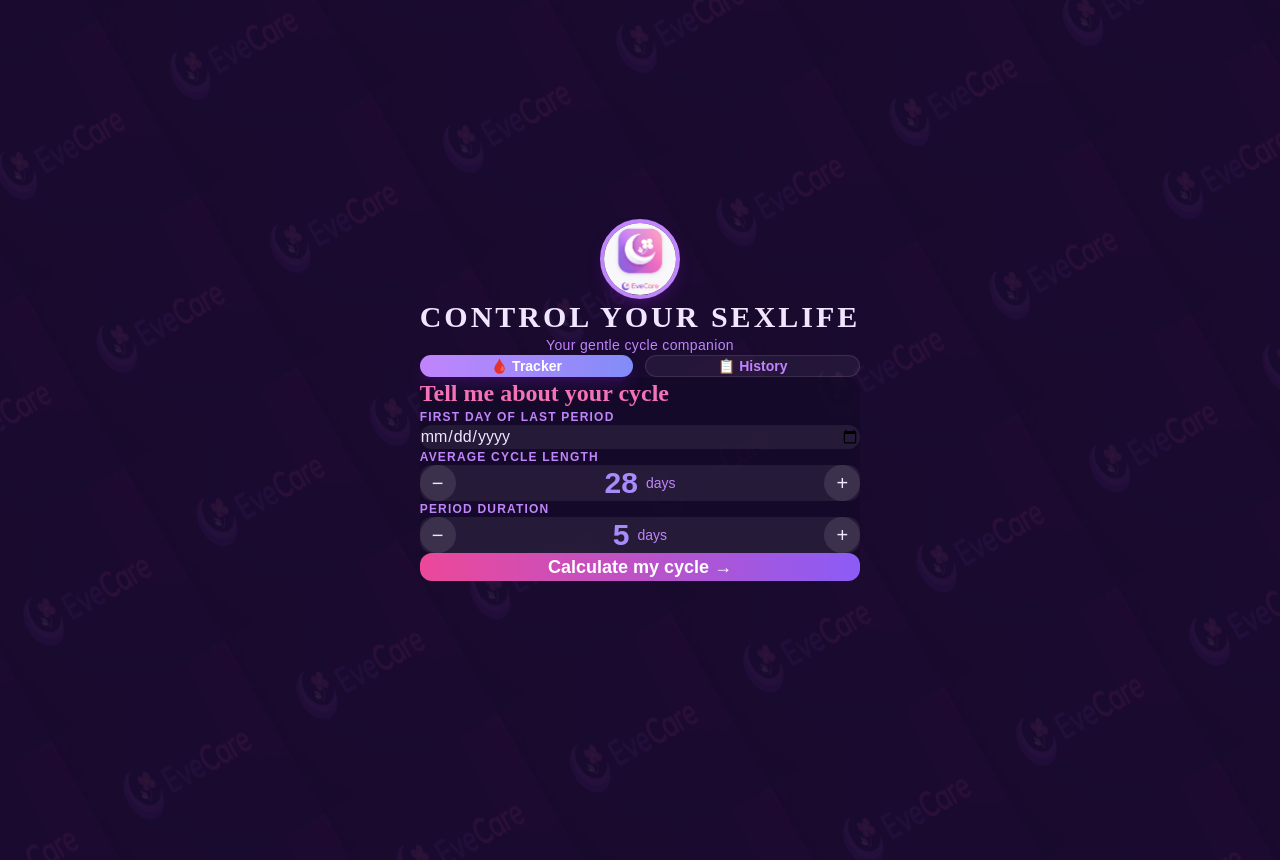
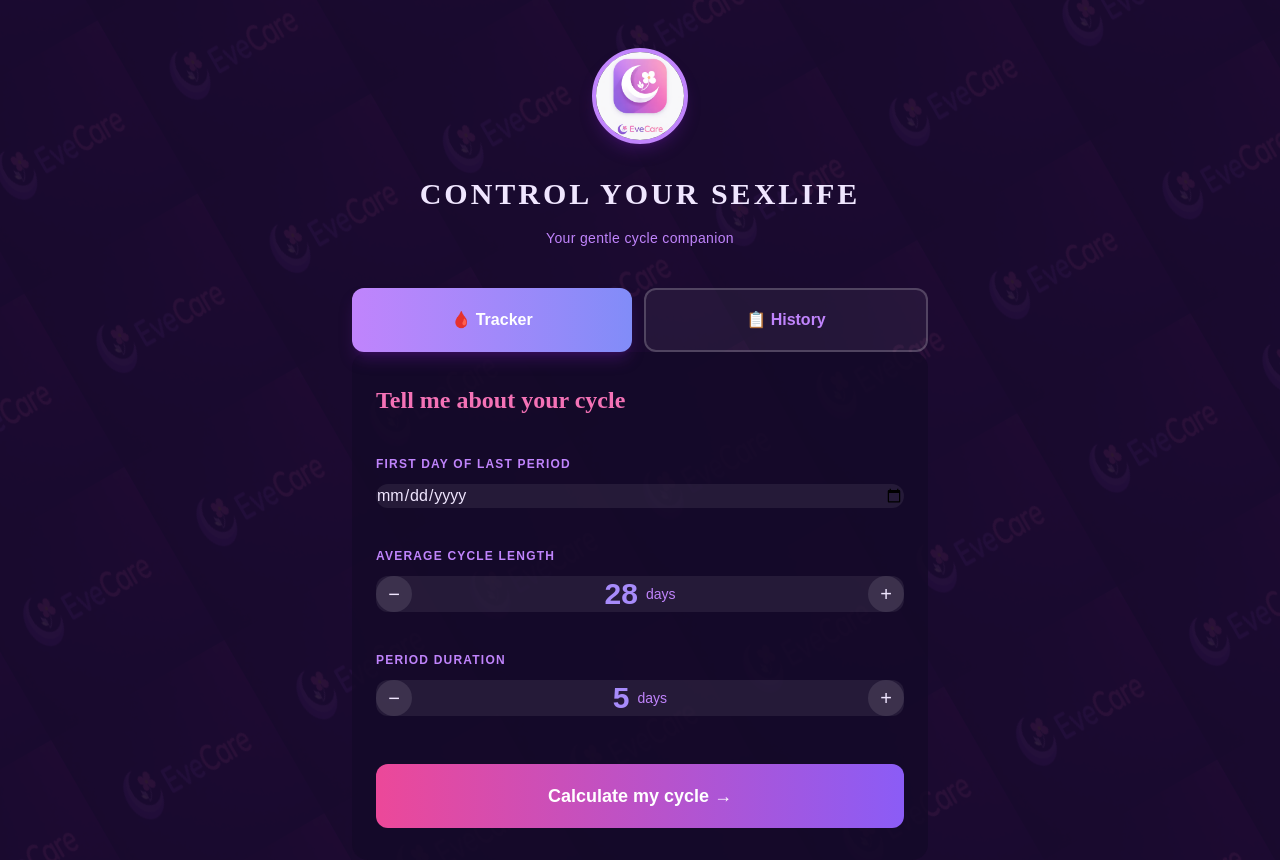
Before and after one commit to Frankjoe4u/cycle, a Next.js app in the folder control/: page / in a window 1280 px wide. Before the commit the page ends 800 px from the top, so only its background shows below. Built offline with nearby package versions, Linux system fonts and the light colour scheme.

Commit message:
correct page and input

```diff
--- a/control/app/page.tsx
+++ b/control/app/page.tsx
@@ -37,17 +37,17 @@
   }
 
   return (
-    <main className="max-w-xl mx-auto px-4 pb-16">
+    <main className="w-full max-w-xl mx-auto px-4 pb-16">
       <Navbar />
 
       <div className="flex gap-3 mb-6">
         <button
           onClick={() => setActiveTab("tracker")}
           className={
-            "flex-1 py-3 rounded-xl font-semibold text-sm transition " +
+            "flex-1 h-16 py-4 rounded-xl font-bold text-base transition " +
             (activeTab === "tracker"
               ? "bg-gradient-to-r from-[#c084fc] to-[#818cf8] text-white shadow-lg shadow-purple-900/40"
-              : "bg-white/5 border border-white/10 text-[#c084fc] hover:bg-white/10")
+              : "bg-white/5 border-2 border-white/20 text-[#c084fc] hover:bg-white/10")
           }
         >
           🩸 Tracker
@@ -55,10 +55,10 @@
         <button
           onClick={() => setActiveTab("history")}
           className={
-            "flex-1 py-3 rounded-xl font-semibold text-sm transition " +
+            "flex-1 py-4 rounded-xl font-bold text-base transition " +
             (activeTab === "history"
               ? "bg-gradient-to-r from-[#c084fc] to-[#818cf8] text-white shadow-lg shadow-purple-900/40"
-              : "bg-white/5 border border-white/10 text-[#c084fc] hover:bg-white/10")
+              : "bg-white/5 border-2 border-white/20 text-[#c084fc] hover:bg-white/10")
           }
         >
           {"📋 History" +
--- a/control/components/InputCard.tsx
+++ b/control/components/InputCard.tsx
@@ -16,43 +16,62 @@
   const [lastPeriod, setLastPeriod] = useState("");
   const [cycleLength, setCycleLength] = useState(28);
   const [periodDur, setPeriodDur] = useState(5);
+  const [loading, setLoading] = useState(false);
 
   function handleCalculate() {
     if (!lastPeriod) {
       alert("Please select the first day of your last period.");
       return;
     }
-    const result = calculateCycle(lastPeriod, cycleLength, periodDur);
-    onCalculate(result, lastPeriod, cycleLength, periodDur);
+
+    setLoading(true);
+
+    setTimeout(() => {
+      const result = calculateCycle(lastPeriod, cycleLength, periodDur);
+      onCalculate(result, lastPeriod, cycleLength, periodDur);
+      setLoading(false);
+    }, 1500);
   }
 
   return (
     <section
-      className="rounded-2xl p-6 mb-6"
-      style={{ backgroundColor: "rgba(20, 10, 40, 0.85)" }}
+      className="rounded-2xl w-full"
+      style={{
+        backgroundColor: "rgba(20, 10, 40, 0.85)",
+        padding: "32px 24px",
+      }}
     >
+      {/* Title */}
       <h2
-        className="text-2xl font-bold mb-6 text-[#f472b6]"
-        style={{ fontFamily: "var(--font-serif)" }}
+        className="text-2xl font-bold text-[#f472b6]"
+        style={{ fontFamily: "var(--font-serif)", marginBottom: "40px" }}
       >
         Tell me about your cycle
       </h2>
 
-      <div className="mb-6">
-        <label className="block text-xs font-semibold tracking-widest text-[#c084fc] mb-2 uppercase">
+      {/* Date Input */}
+      <div style={{ marginBottom: "40px" }}>
+        <label
+          className="block text-xs font-semibold tracking-widest text-[#c084fc] uppercase"
+          style={{ marginBottom: "12px" }}
+        >
           First Day of Last Period
         </label>
         <input
           type="date"
           value={lastPeriod}
           onChange={(e) => setLastPeriod(e.target.value)}
-          className="w-full rounded-xl px-4 py-3 text-[#f0e6ff] outline-none focus:border-[#c084fc] transition"
+          className="w-full rounded-xl px-4 py-3 text-[#f0e6ff] outline-none transition"
           style={{ backgroundColor: "rgba(255,255,255,0.07)", border: "none" }}
         />
       </div>
 
-      <div className="mb-6">
-        <label className="block text-xs font-semibold tracking-widest text-[#c084fc] mb-2 uppercase">
+      {/* Cycle Length */}
+      <div style={{ marginBottom: "40px" }}>
+        <label
+          className="block text-xs font-semibold tracking-widest text-[#c084fc] uppercase"
+          style={{ marginBottom: "12px" }}
+        >
           Average Cycle Length
         </label>
         <div
@@ -82,8 +101,12 @@
         </div>
       </div>
 
-      <div className="mb-8">
-        <label className="block text-xs font-semibold tracking-widest text-[#c084fc] mb-2 uppercase">
+      {/* Period Duration */}
+      <div style={{ marginBottom: "48px" }}>
+        <label
+          className="block text-xs font-semibold tracking-widest text-[#c084fc] uppercase"
+          style={{ marginBottom: "12px" }}
+        >
           Period Duration
         </label>
         <div
@@ -113,14 +136,45 @@
         </div>
       </div>
 
+      {/* Calculate Button */}
       <button
         onClick={handleCalculate}
-        className="w-full py-4 rounded-xl text-white font-semibold text-lg hover:opacity-90 transition"
+        disabled={loading}
+        className="w-full py-4 h-16 rounded-xl text-white font-semibold text-lg transition flex items-center justify-center gap-3"
         style={{
-          background: "linear-gradient(to right, #ec4899, #8b5cf6)",
+          background: loading
+            ? "linear-gradient(to right, #9333ea, #6366f1)"
+            : "linear-gradient(to right, #ec4899, #8b5cf6)",
+          opacity: loading ? 0.85 : 1,
         }}
       >
-        Calculate my cycle →
+        {loading ? (
+          <>
+            <svg
+              className="animate-spin h-5 w-5 text-white"
+              xmlns="http://www.w3.org/2000/svg"
+              fill="none"
+              viewBox="0 0 24 24"
+            >
+              <circle
+                className="opacity-25"
+                cx="12"
+                cy="12"
+                r="10"
+                stroke="currentColor"
+                strokeWidth="4"
+              />
+              <path
+                className="opacity-75"
+                fill="currentColor"
+                d="M4 12a8 8 0 018-8v4l3-3-3-3v4a8 8 0 00-8 8h4z"
+              />
+            </svg>
+            Calculating...
+          </>
+        ) : (
+          "Calculate my cycle →"
+        )}
       </button>
     </section>
   );
--- a/control/components/Navbar.tsx
+++ b/control/components/Navbar.tsx
@@ -1,20 +1,26 @@
 export default function Navbar() {
   return (
-    <header className="w-full flex flex-col items-center pt-10 pb-6 px-4">
-      <div className="w-20 h-20 rounded-full overflow-hidden border-4 border-[#c084fc] shadow-lg shadow-purple-900/40 mb-4">
+    <header
+      className="w-full flex flex-col items-center px-4"
+      style={{ paddingTop: "48px", paddingBottom: "40px" }}
+    >
+      <div
+        className="w-24 h-24 rounded-full overflow-hidden border-4 border-[#c084fc] shadow-lg shadow-purple-900/40"
+        style={{ marginBottom: "32px" }}
+      >
         <img
           src="/logo.png"
-          alt="FJ Tracker Logo"
+          alt="eve-care"
           className="w-full h-full object-cover"
         />
       </div>
       <h1
-        className="text-2xl md:text-3xl font-bold tracking-widest uppercase text-center"
-        style={{ fontFamily: "var(--font-serif)" }}
+        className="text-3xl font-bold tracking-widest uppercase text-center"
+        style={{ fontFamily: "var(--font-serif)", marginBottom: "16px" }}
       >
         CONTROL YOUR SEXLIFE
       </h1>
-      <p className="text-sm text-[#c084fc] mt-1 tracking-wide">
+      <p className="text-sm text-[#c084fc] tracking-wide">
         Your gentle cycle companion
       </p>
     </header>
--- a/control/components/ResultsSection.tsx
+++ b/control/components/ResultsSection.tsx
@@ -27,7 +27,7 @@
         ovulationDay={ovulationDay}
       />
 
-      <div className="bg-white/5 border border-white/10 rounded-2xl p-5 backdrop-blur-sm">
+      <div className="bg-white/5 h-29 border border-white/10 rounded-2xl p-5 backdrop-blur-sm">
         <h3 className="text-lg font-bold text-[#f0e6ff] mb-1">🛡️ Safe Days</h3>
         <p className="text-xs text-[#c084fc] mb-4">
           Lower likelihood of conception
@@ -39,7 +39,7 @@
         <h3 className="text-lg font-bold text-[#f0e6ff] mb-1">
           🌸 Fertile Window
         </h3>
-        <p className="text-xs text-[#c084fc] mb-4">
+        <p className="text-xs h-7 text-[#c084fc] mb-4">
           Higher likelihood of conception
         </p>
         <DateBands windows={fertileWindows} type="fertile" />
@@ -51,7 +51,7 @@
         <h3 className="text-lg font-bold text-[#f0e6ff] mb-1">
           📅 Period Days
         </h3>
-        <p className="text-xs text-[#c084fc] mb-4">
+        <p className="text-xs h-7 text-[#c084fc] mb-4">
           Expected menstruation window
         </p>
         <DateBands windows={[[nextPeriodStart, nextPeriodEnd]]} type="period" />
--- a/control/components/SplashSceen.tsx
+++ b/control/components/SplashSceen.tsx
@@ -25,7 +25,7 @@
         (fadeOut ? "opacity-0" : "opacity-100")
       }
     >
-      {/* Glow behind logo */}
+      {/* Glow */}
       <div className="absolute w-64 h-64 rounded-full bg-[#c084fc]/20 blur-3xl" />
 
       {/* Logo */}
@@ -36,13 +36,13 @@
         }
       >
         <img
-          src="/logo.png"
-          alt="EveCare"
+          src="/pro.jpg"
+          alt="FJ Tracker"
           className="w-full h-full object-cover"
         />
       </div>
 
-      {/* App Name */}
+      {/* Title */}
       <h1
         className={
           "mt-6 text-2xl font-bold tracking-widest uppercase text-[#f0e6ff] transition-all duration-700 delay-200 " +
@@ -53,6 +53,7 @@
         FJ Tracker
       </h1>
 
+      {/* Tagline */}
       <p
         className={
           "mt-2 text-sm text-[#c084fc] tracking-wide transition-all duration-700 delay-300 " +
@@ -62,7 +63,7 @@
         Your gentle cycle companion
       </p>
 
-      {/* Pulse dot */}
+      {/* Bouncing dots */}
       <div className="mt-10 flex gap-2">
         <div
           className="w-2 h-2 rounded-full bg-[#c084fc] animate-bounce"
```
